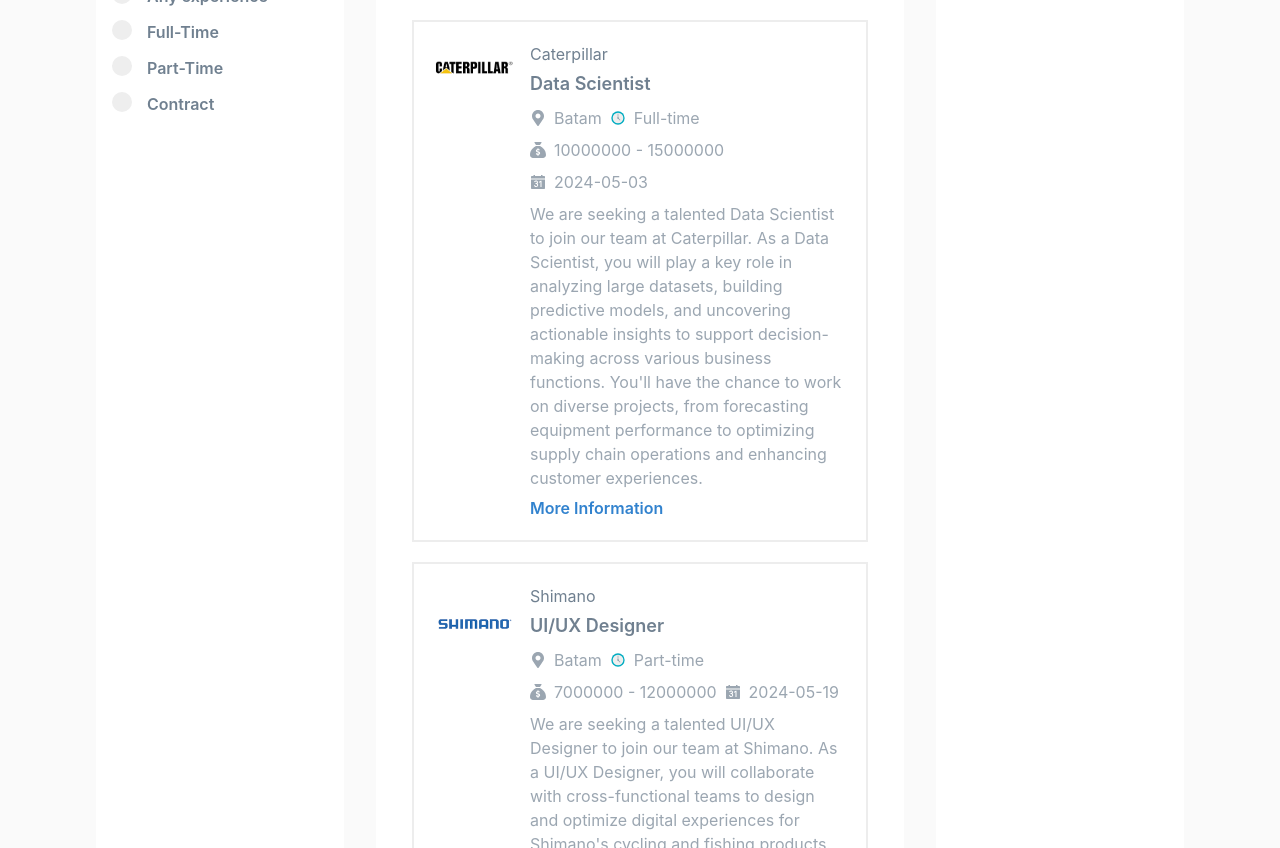
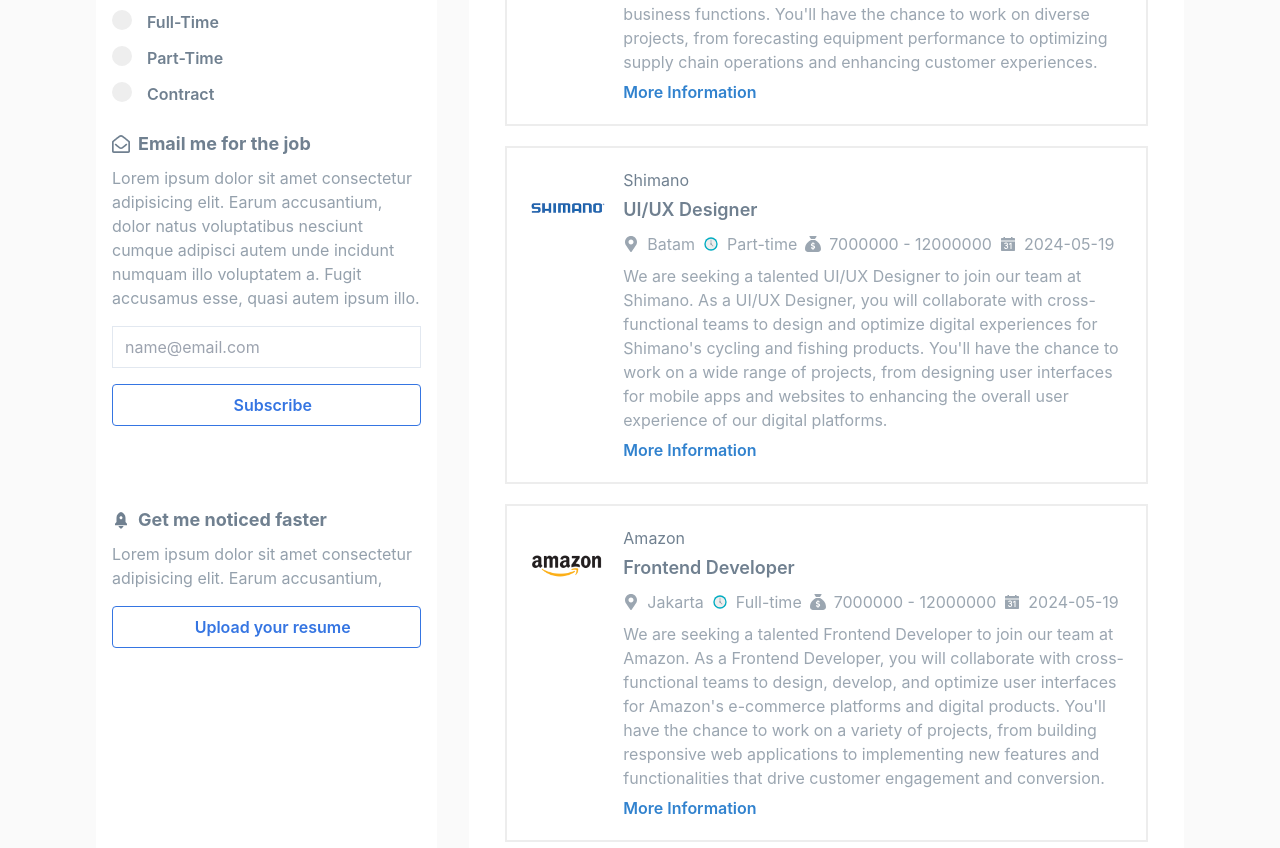
Before and after one commit to martin880/Job-Portal, a React (Vite) app in the folder client/: page / in a window 1280 px wide. Shown: the part 1460-2308 px from the top of the page. Built offline with nearby package versions, Linux system fonts and the light colour scheme.

Commit message:
Update : Position Pages

```diff
--- a/client/src/components/NewsLetter.jsx
+++ b/client/src/components/NewsLetter.jsx
@@ -7,7 +7,7 @@
     <>
       <div>
         <div>
-          <h3 className="text-lg text-primary font-bold mb-2 flex items-center gap-2">
+          <h3 className="text-lg text-primary font-bold mt-2 mb-2 flex items-center gap-2">
             <FaRegEnvelopeOpen />
             Email me for the job
           </h3>
--- a/client/src/pages/Home.jsx
+++ b/client/src/pages/Home.jsx
@@ -106,7 +106,7 @@
       <Banner query={query} handleInputChange={handleInputChange} />
 
       {/* main content */}
-      <div className="bg-[#fafafa] md:grid grid-cols-4 gap-8 lg:px-24 px-4 py-12">
+      <div className="bg-[#fafafa] md:grid grid-cols-3 gap-8 lg:px-24 px-4 py-12">
         {/* left side */}
         <div className="bg-white p-4 rounded">
           <Sidebar handleChange={handleChange} handleClick={handleClick} />
@@ -154,9 +154,9 @@
           )}
         </div>
         {/* right side */}
-        <div className="bg-white p-4 rounded">
+        {/* <div className="bg-white p-4 rounded">
           <NewsLetter />
-        </div>
+        </div> */}
       </div>
     </div>
   );
--- a/client/src/sidebar/Sidebar.jsx
+++ b/client/src/sidebar/Sidebar.jsx
@@ -4,16 +4,18 @@
 import JobPostingData from "./JobPostingData";
 import WorkExperience from "./WorkExperience";
 import EmploymentType from "./EmploymentType";
+import NewsLetter from "../components/NewsLetter";
 
 const Sidebar = ({ handleChange, handleClick }) => {
   return (
-    <div className="space-y-5">
+    <div className="space-y-6">
       <h3 className="text-primary text-lg font-bold mb-2">Filters</h3>
       <Location handleChange={handleChange} />
       <Salary handleChange={handleChange} handleClick={handleClick} />
       <JobPostingData handleChange={handleChange} />
       <WorkExperience handleChange={handleChange} />
       <EmploymentType handleChange={handleChange} />
+      <NewsLetter />
     </div>
   );
 };
```
